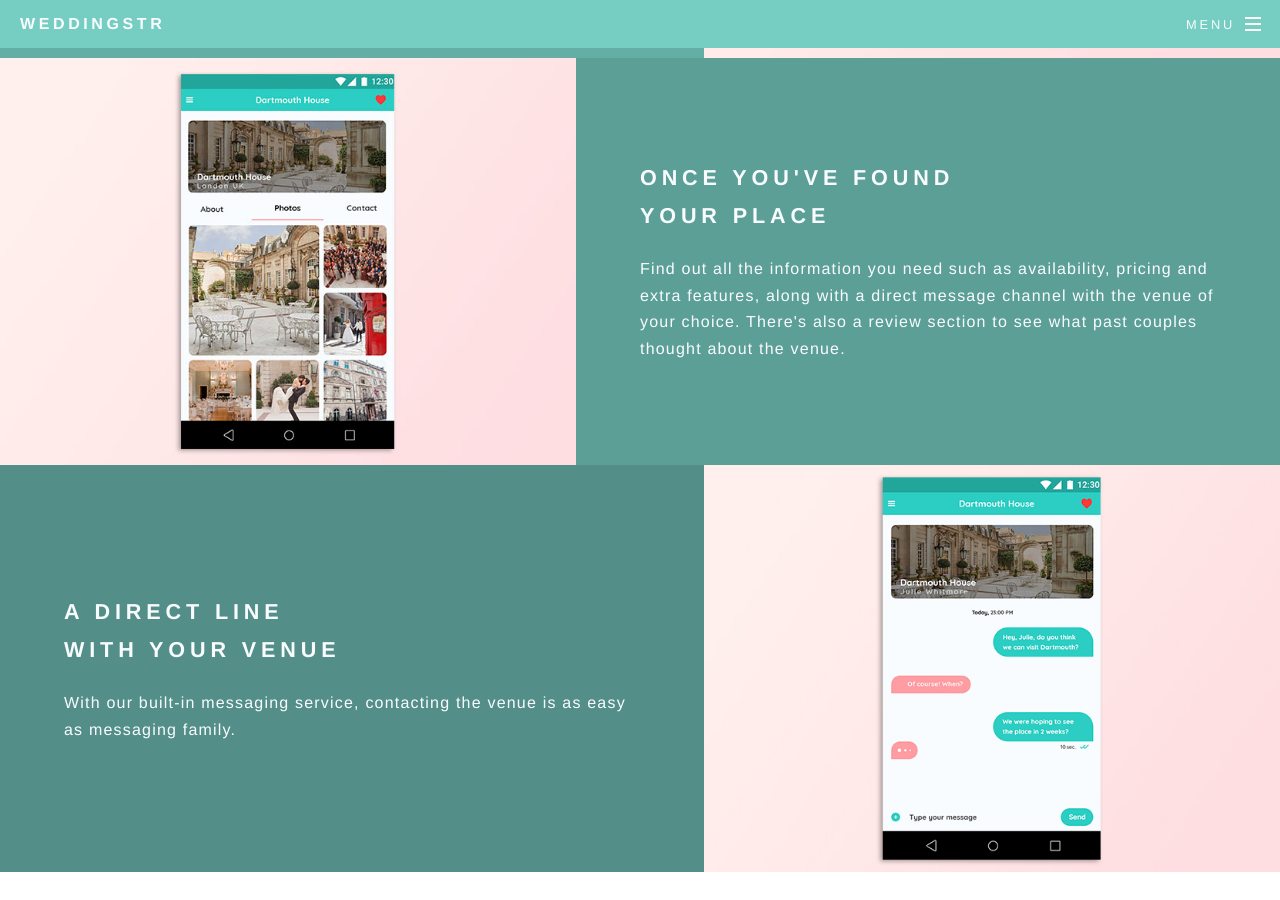
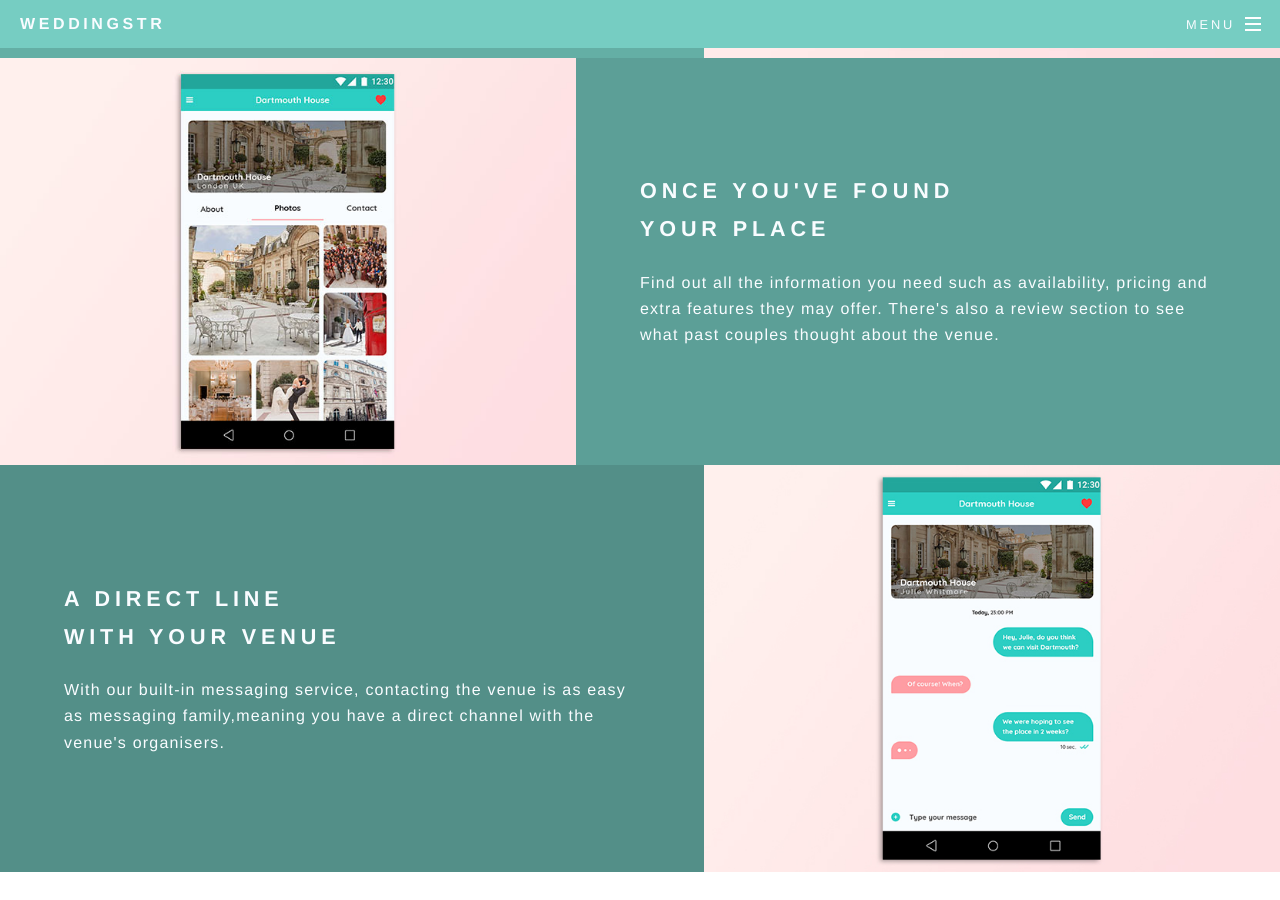
Before and after one commit to avdean/WeddingAppConcept, a Jekyll site: the page built from index.html, in a window 1280 px wide and 900 px high, scrolled down 2199 px. Built offline with Jekyll 4.4.1, drawn with Linux system fonts in a browser that asks for light colours; some of the changed text lies outside the part shown.

Commit message:
Update index.html

```diff
--- a/index.html
+++ b/index.html
@@ -52,14 +52,14 @@
 							<div class="image"><img src="images/pic03.jpg" alt="" /></div><div class="content">
 								<h2>Once you've found <br />
 								your place</h2>
-								<p>Find out all the information you need such as availability, pricing and extra features, along with a direct message channel with the venue of your choice. There's also a review section to see what past couples thought about the venue.</p>
+								<p>Find out all the information you need such as availability, pricing and extra features they may offer. There's also a review section to see what past couples thought about the venue.</p>
 							</div>
 						</section>
 						<section class="spotlight">
 							<div class="image"><img src="images/pic04.jpg" alt="" /></div><div class="content">
 								<h2>A direct line <br />
 								with your venue</h2>
-								<p>With our built-in messaging service, contacting the venue is as easy as messaging family.</p>
+								<p>With our built-in messaging service, contacting the venue is as easy as messaging family,meaning you have a direct channel with the venue's organisers.</p>
 							</div>
 						</section>
 					</section>
@@ -88,10 +88,14 @@
 								</li>
 								<li class="icon fa-calendar">
 									<h3>Helpful Calendar</h3>
-									<p>Weddingstr is also offers a helpful calendar that lays out the year, allowing you to track both current and prospective clients with ease.</p>
+									<p>Weddingstr also offers a helpful calendar that lays out the year, allowing you to track both current and prospective clients with ease.</p>
 								</li>
 							</ul>
 						</div>
+						<h3>Just click the button below and find out how easy it is to join the Weddingstr 							network.</h3>
+							<ul class="actions">
+								<li><a href="#" class="button special">Join Us</a></li>
+							</ul>
 					</section>
 
 				<!-- CTA -->
```
